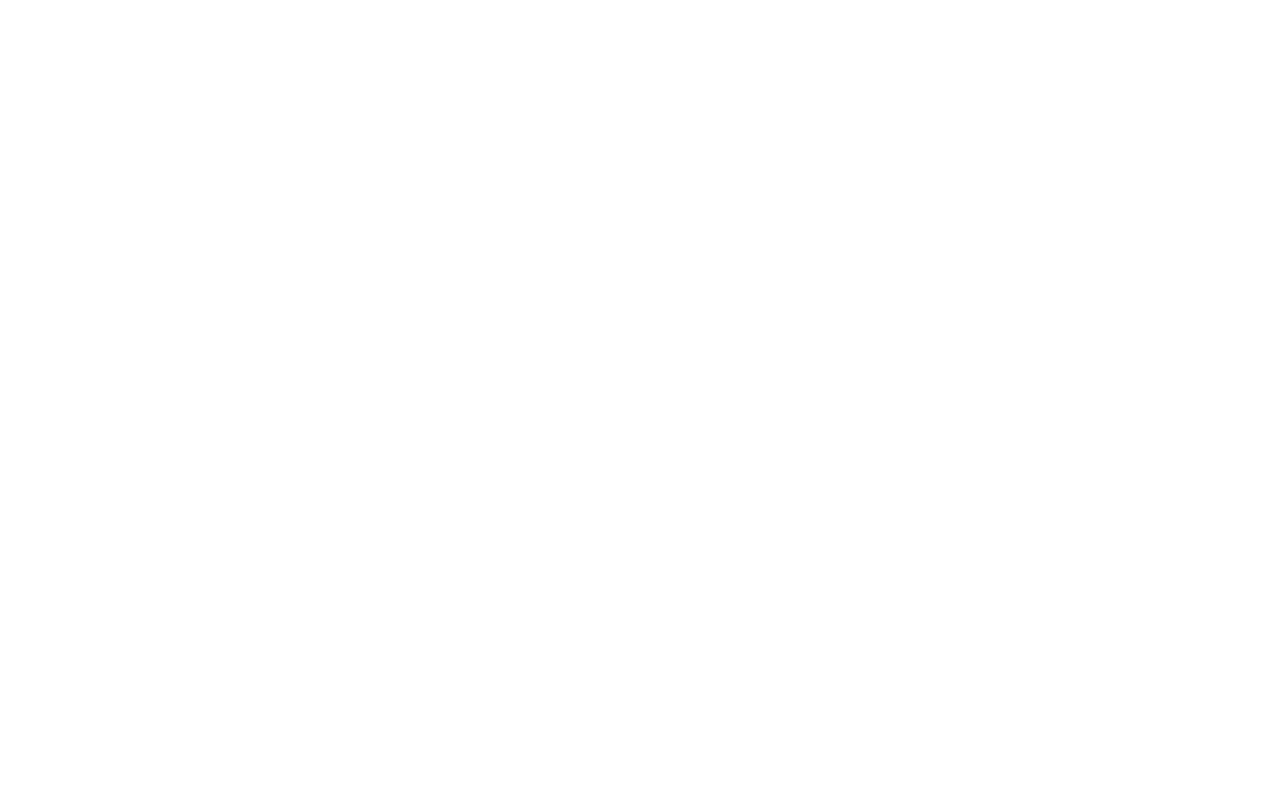
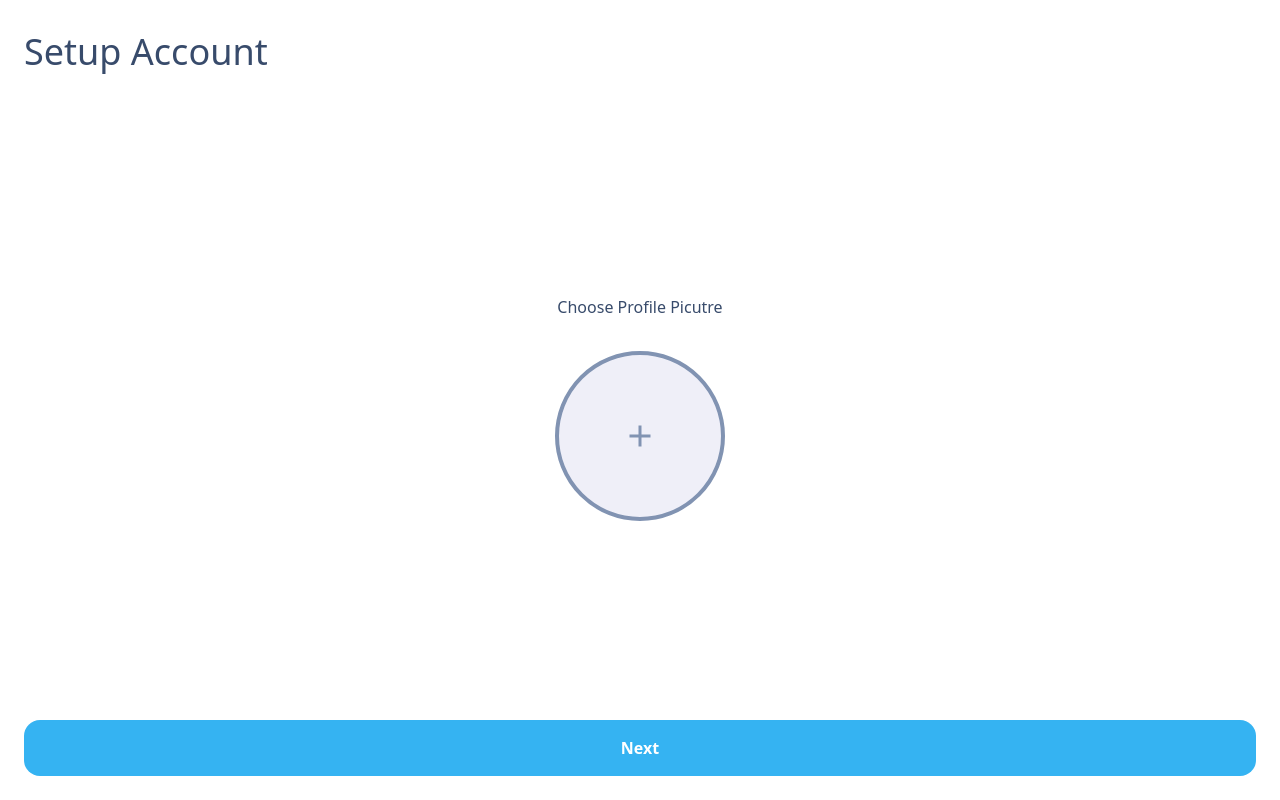
Before and after one commit to yashudkl/Skill-Sync, a React (Vite) app in the folder client/: page /setup/pfp in a window 1280 px wide. Before the commit this address had no page. Built offline with nearby package versions, Linux system fonts and the light colour scheme.

Commit message:
components-resue

```diff
--- /dev/null
+++ b/client/src/components/AvatarInput.tsx
@@ -0,0 +1,26 @@
+import { useId, useState } from "react"
+import AddIcon from '@mui/icons-material/Add';
+
+interface Props {
+    imageSrc?: string,
+    onImageChange?: (image: File) => void;
+}
+export default function AvatarInput({imageSrc, onImageChange}: Props){
+    const id = useId();
+    const [src, setSrc] = useState(imageSrc);
+    const handleChange = (e: any) => {
+        const file = e.target.files[0] as File|null;
+        if(!file) return;
+        const src = URL.createObjectURL(file);
+        setSrc(src);
+        onImageChange?.(file)
+    }
+    return(
+        <>
+            <input hidden type = "file" id = {id}  accept="image/*" onChange={handleChange}/>
+            <label className="bg-c_gray-200 w-[170px] h-[170px] rounded-full flex justify-center items-center overflow-hidden border-4 border-c_gray-500" htmlFor = {id}>
+                {src?(<img className="w-[inherit] h-[inherit] rounded-full object-cover" src = {src} />):(<AddIcon className="text-c_gray-500 !text-4xl" />)}
+            </label>
+        </>
+    )
+}
--- a/client/src/pages/SetupAccount/description.tsx
+++ b/client/src/pages/SetupAccount/description.tsx
@@ -13,11 +13,13 @@ export default function SetupDescriptionPage(){
                 <div className="font-medium text-c_gray-600">
                     Add a description about yourself
                 </div>
-                <form className="flex flex-col w-full flex-1 space-y-4">
+                <form className="flex flex-col w-full flex-1">
                     <div className="h-[490px] w-full">
                         <CustomTextArea placeholder="Describe..." />
                     </div>
-                    <Button>Next</Button>
+                    <div className="mt-auto">
+                        <Button>Next</Button>
+                    </div>
                 </form>
             </div>
         </>
--- /dev/null
+++ b/client/src/pages/SetupAccount/profilePic.tsx
@@ -0,0 +1,27 @@
+import AvatarInput from "../../components/AvatarInput";
+import Button from "../../components/Button";
+
+export default function SetupPfpPage() {
+    return (
+        <div className="p-6 flex w-screen h-screen flex-col space-y-4">
+            <div className="flex py-2">
+                <h1 className="text-4xl text-c_gray-600 font-medium">Setup Account</h1>
+            </div>
+
+            <form className="flex-1 flex flex-col">
+                <div className="flex justify-center items-center flex-1 flex-col space-y-8">
+
+                    <div className="font-medium text-c_gray-600">
+                    Choose Profile Picutre
+                    </div>
+                    <div className="flex items-center justify-center">
+                        <AvatarInput />
+                    </div>
+                </div>
+                <div className="mt-auto flex">
+                    <Button>Next</Button>
+                </div>
+            </form>
+        </div>
+    )
+}
--- a/client/src/router/router.tsx
+++ b/client/src/router/router.tsx
@@ -1,12 +1,14 @@
 import { BrowserRouter, Route, Routes } from "react-router-dom";
 import SetupDescriptionPage from "../pages/SetupAccount/description";
+import SetupPfpPage from "../pages/SetupAccount/profilePic";
 
 export default function MainRouter()
 {
     return (
         <BrowserRouter>
             <Routes>
-                <Route path="/setup" element = {<SetupDescriptionPage />} />
+                <Route path="/setup/description" element = {<SetupDescriptionPage />} />
+                <Route path="/setup/pfp" element = {<SetupPfpPage />} />
             </Routes>
         </BrowserRouter>
     )
```
